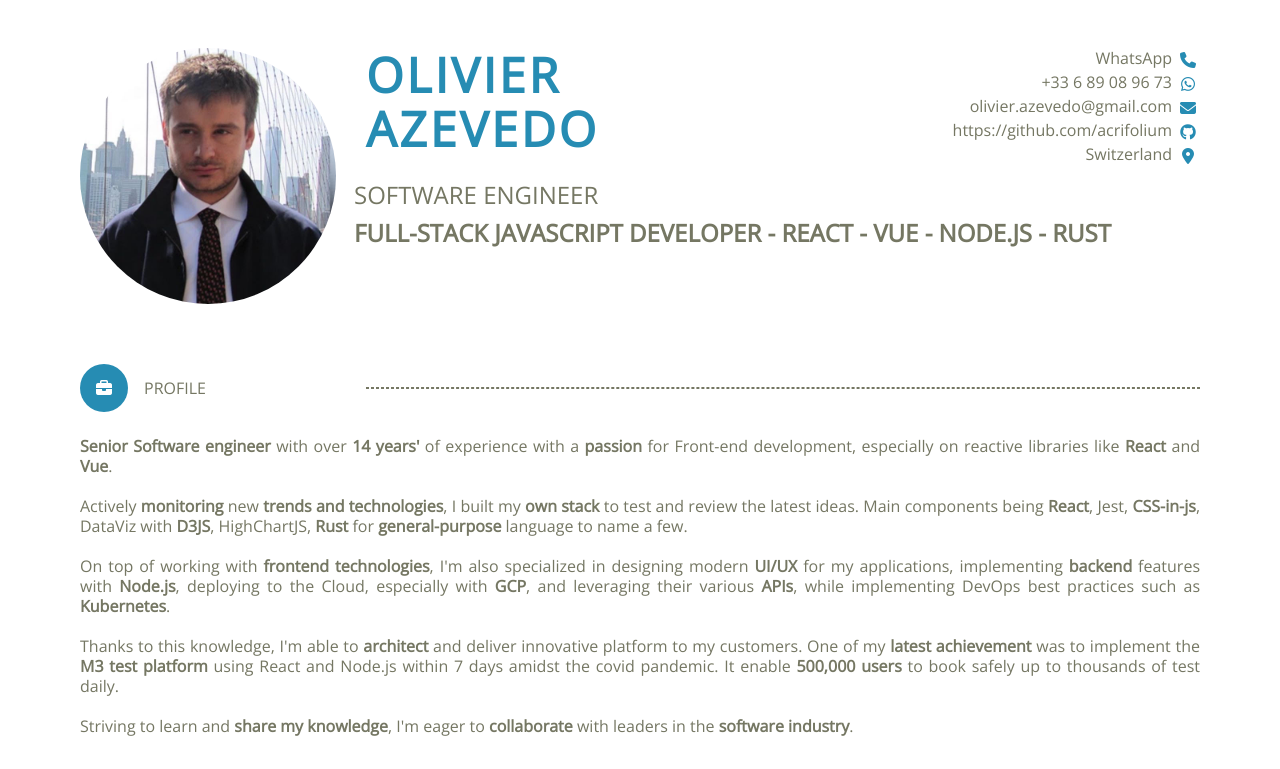
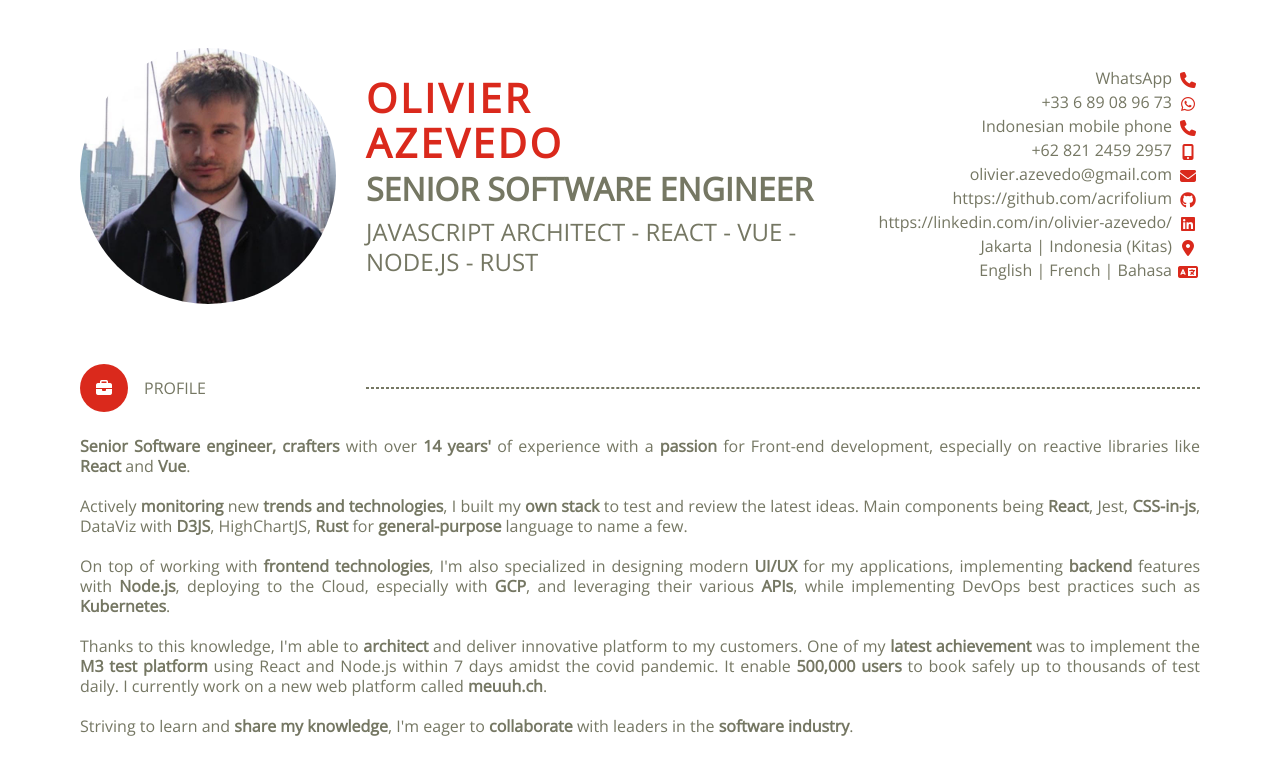
Before and after one commit to acrifolium/resume, a website built with webpack: page src/index.html in a window 1280 px wide. Shown: the top 769 px of the page. Built offline with nearby package versions, Linux system fonts and the light colour scheme; files whose address does not match are found by name.

Commit message:
Update for Indonesia

```diff
--- a/src/index.html
+++ b/src/index.html
@@ -14,20 +14,29 @@
             <!-- Header -->
             <div class="container is-fluid">
 
-                <div class="columns">
+                <div class="columns is-align-items-center">
                     <div class="column is-3 is-flex is-justify-content-flex-start">
                         <figure class="image is-256x256">
                             <img class="is-rounded" src="assets/images/acrifolium.jpg">
                         </figure>
                     </div>
-                    <div class="column is-9">
-                        <div class="columns">
-                            <div class="column is-half has-text-left">
-                                <p class="title is-1 is-uppercase has-text-primary name">olivier <br/>azevedo</p>
+
+                    <div class="column is-5 has-text-left">
+                        <p class="title is-size-2 is-uppercase has-text-primary name">olivier <br/>azevedo</p>
+                        <div class="subtitle is-uppercase is-size-3 has-text-weight-bold mb-2">
+                            Senior Software engineer
                         </div>
-                            <div class="column is-half is-flex is-flex-direction-column is-align-items-flex-end">
+                        <div class="subtitle is-uppercase is-size-4">
+                            JavaScript Architect - React - Vue - Node.js - Rust
+                        </div>
+                    </div>
 
-                                <!-- Swiss Mobile phone -->
+                    <div class="column is-4 is-flex is-flex-direction-column is-align-items-flex-end">
+                        <!-- <figure class="image mb-2" >
+                            <img src="assets/images/sdv.png" />
+                        </figure> -->
+
+                        <!-- WhatsApp -->
                         <span class="icon-text">
                             <span>
                                 <p class="subtitle">
@@ -48,6 +57,30 @@
                             </span>
                             <span class="icon">
                                 <i class="fa fa-whatsapp has-text-primary" aria-hidden="true"></i>
+                            </span>
+                        </span>
+
+                        <!-- Indonesian Phone -->
+                        <span class="icon-text">
+                            <span>
+                                <p class="subtitle">
+                                    Indonesian mobile phone
+                                </p>
+                            </span>
+                            <span class="icon">
+                                <i class="fa fa-phone has-text-primary" aria-hidden="true"></i>
+                            </span>
+                        </span>
+
+                        <!-- French Mobile phone -->
+                        <span class="icon-text">
+                            <span>
+                                <p class="subtitle">
+                                    <a href="tel:+33689089673">+62 821 2459 2957</a>
+                                </p>
+                            </span>
+                            <span class="icon">
+                                <i class="fa fa-mobile has-text-primary" aria-hidden="true"></i>
                             </span>
                         </span>
 
@@ -75,11 +108,23 @@
                             </span>
                         </span>
 
+                        <!-- LinkedIn -->
+                        <span class="icon-text">
+                            <span>
+                                <p class="subtitle">
+                                    <a href="https://linkedin.com/in/olivier-azevedo/">https://linkedin.com/in/olivier-azevedo/</a>
+                                </p>
+                            </span>
+                            <span class="icon">
+                                <i class="fa fa-linkedin-square has-text-primary" aria-hidden="true"></i>
+                            </span>
+                        </span>
+
                         <!-- Location -->
                         <span class="icon-text">
                             <span>
                                 <p class="subtitle">
-                                            Switzerland
+                                    Jakarta | Indonesia (Kitas)
                                 </p>
                             </span>
                             <span class="icon">
@@ -87,19 +132,17 @@
                             </span>
                         </span>
 
-                            </div>
-                        </div>
-
-                        <div class="columns">
-                            <div class="column>">
-                                <div class="subtitle is-uppercase is-size-4 mb-2">
-                                    Software engineer
-                                </div>
-                                <div class="subtitle is-uppercase is-size-4 has-text-weight-bold">
-                                    Full-Stack JavaScript Developer - React - Vue - Node.js - Rust
-                                </div>
-                            </div>
-                        </div>
+                        <!-- Language -->
+                        <span class="icon-text">
+                            <span>
+                                <p class="subtitle">
+                                    English | French | Bahasa
+                                </p>
+                            </span>
+                            <span class="icon">
+                                <i class="fa fa-language has-text-primary" aria-hidden="true"></i>
+                            </span>
+                        </span>
 
                     </div>
                 </div>
@@ -125,13 +168,13 @@
                 </div>
 
                 <div class="subtitle has-text-justified">
-                    <p><span class="has-text-weight-bold">Senior Software engineer</span> with over <span class="has-text-weight-bold">14 years'</span> of experience with a <span class="has-text-weight-bold">passion</span> for Front-end development, especially on reactive libraries like <span class="has-text-weight-bold">React</span> and <span class="has-text-weight-bold">Vue</span>.</p>
+                    <p><span class="has-text-weight-bold">Senior Software engineer, crafters</span> with over <span class="has-text-weight-bold">14 years'</span> of experience with a <span class="has-text-weight-bold">passion</span> for Front-end development, especially on reactive libraries like <span class="has-text-weight-bold">React</span> and <span class="has-text-weight-bold">Vue</span>.</p>
                     <br/>
                     <p>Actively <span class="has-text-weight-bold">monitoring</span> new <span class="has-text-weight-bold">trends and technologies</span>, I built my <span class="has-text-weight-bold">own stack</span> to test and review the latest ideas. Main components being <span class="has-text-weight-bold">React</span>, Jest, <span class="has-text-weight-bold">CSS-in-js</span>, DataViz with <span class="has-text-weight-bold">D3JS</span>, HighChartJS, <span class="has-text-weight-bold">Rust</span> for <span class="has-text-weight-bold">general-purpose</span> language to name a few.</p>
                     <br/>
                     <p>On top of working with <span class="has-text-weight-bold">frontend technologies</span>, I'm also specialized in designing modern <span class="has-text-weight-bold">UI/UX</span> for my applications, implementing <span class="has-text-weight-bold">backend</span> features with <span class="has-text-weight-bold">Node.js</span>, deploying to the Cloud, especially with <span class="has-text-weight-bold">GCP</span>, and leveraging their various <span class="has-text-weight-bold">APIs</span>, while implementing DevOps best practices such as <span class="has-text-weight-bold">Kubernetes</span>.</p>
                     <br/>
-                    <p>Thanks to this knowledge, I'm able to <span class="has-text-weight-bold">architect</span> and deliver innovative platform to my customers. One of my <span class="has-text-weight-bold">latest achievement</span> was to implement the <span class="has-text-weight-bold">M3 test platform</span> using React and Node.js within 7 days amidst the covid pandemic. It enable <span class="has-text-weight-bold">500,000 users</span> to book safely up to thousands of test daily.</p>
+                    <p>Thanks to this knowledge, I'm able to <span class="has-text-weight-bold">architect</span> and deliver innovative platform to my customers. One of my <span class="has-text-weight-bold">latest achievement</span> was to implement the <span class="has-text-weight-bold">M3 test platform</span> using React and Node.js within 7 days amidst the covid pandemic. It enable <span class="has-text-weight-bold">500,000 users</span> to book safely up to thousands of test daily. I currently work on a new web platform called <span class="has-text-weight-bold">meuuh.ch</span>.</p>
                     <br/>
                     <p>Striving to learn and <span class="has-text-weight-bold">share my knowledge</span>, I'm eager to <span class="has-text-weight-bold">collaborate</span> with leaders in the <span class="has-text-weight-bold">software industry</span>.</p>
                 </div>
@@ -309,6 +352,9 @@
             <!-- Job experiences -->
             <div class="container is-fluid" style="margin-top: 13rem;">
 
+                <br />
+                <br />
+
                 <!-- separation -->
                 <div class="columns">
                     <div class="column is-3">
@@ -336,6 +382,7 @@
                     <div class="column is-9">
                         <div class="subtitle is-uppercase mb-2">Swiss Digital Vision in switzerland</div>
                         <div class="subtitle has-text-justified">Co-Founder and <span class="has-text-weight-bold">Full-Stack JavaScript developer</span>.</div>
+                        <div class="subtitle has-text-justified">I am currently working on a new collaborative web platform called <span class="has-text-weight-bold">Meuuh.ch</span>. It offering a free directory and search service to Swiss producers who sell directly to customers.</div>
                     </div>
                 </div>
 
--- a/src/styles.scss
+++ b/src/styles.scss
@@ -11,7 +11,7 @@ $brown: #757763;
 $beige-light: #D0D1CD;
 $beige-lighter: #EFF0EB;
 $white: #fff;
-$blue: #268CB3;
+$blue: #da291c;
 
 // Update Bulma's global variables
 // $family-sans-serif: "Nunito", sans-serif;
```
Lines whose indentation alone changed are shown as unchanged.
